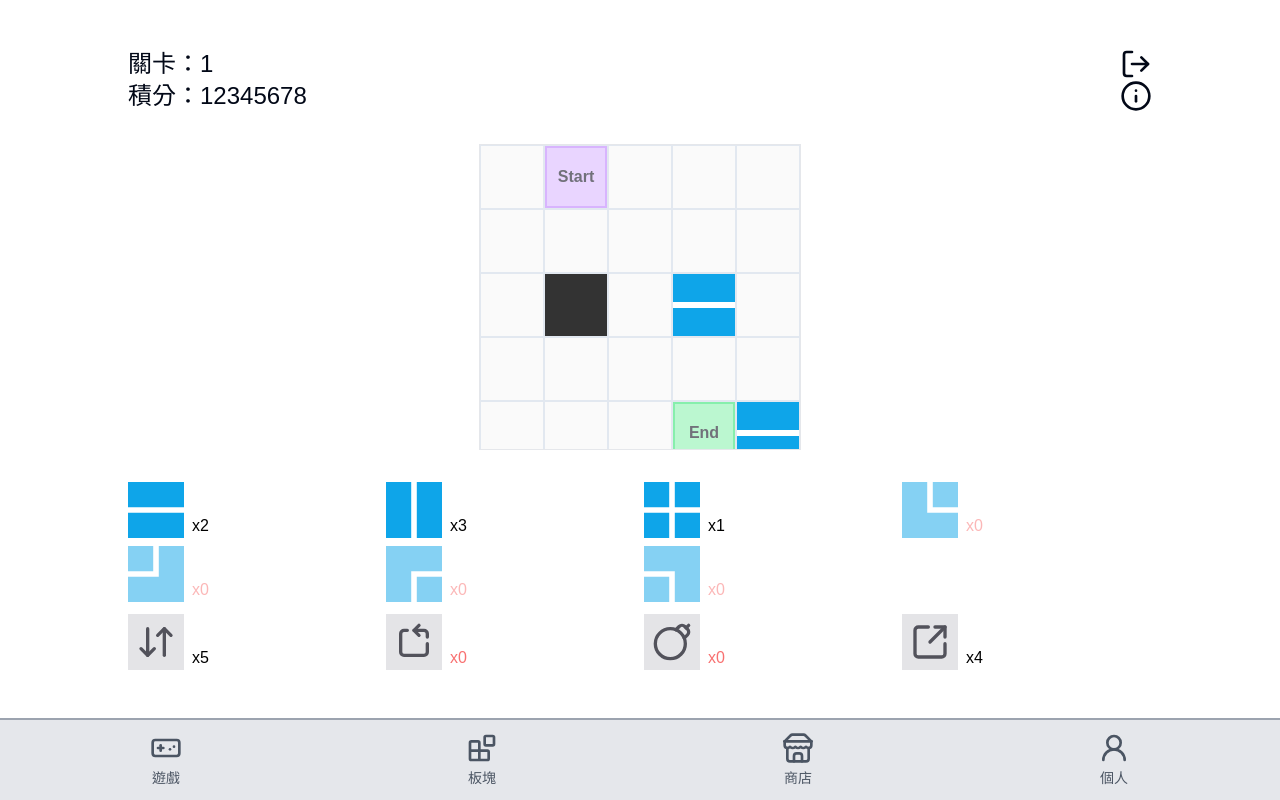
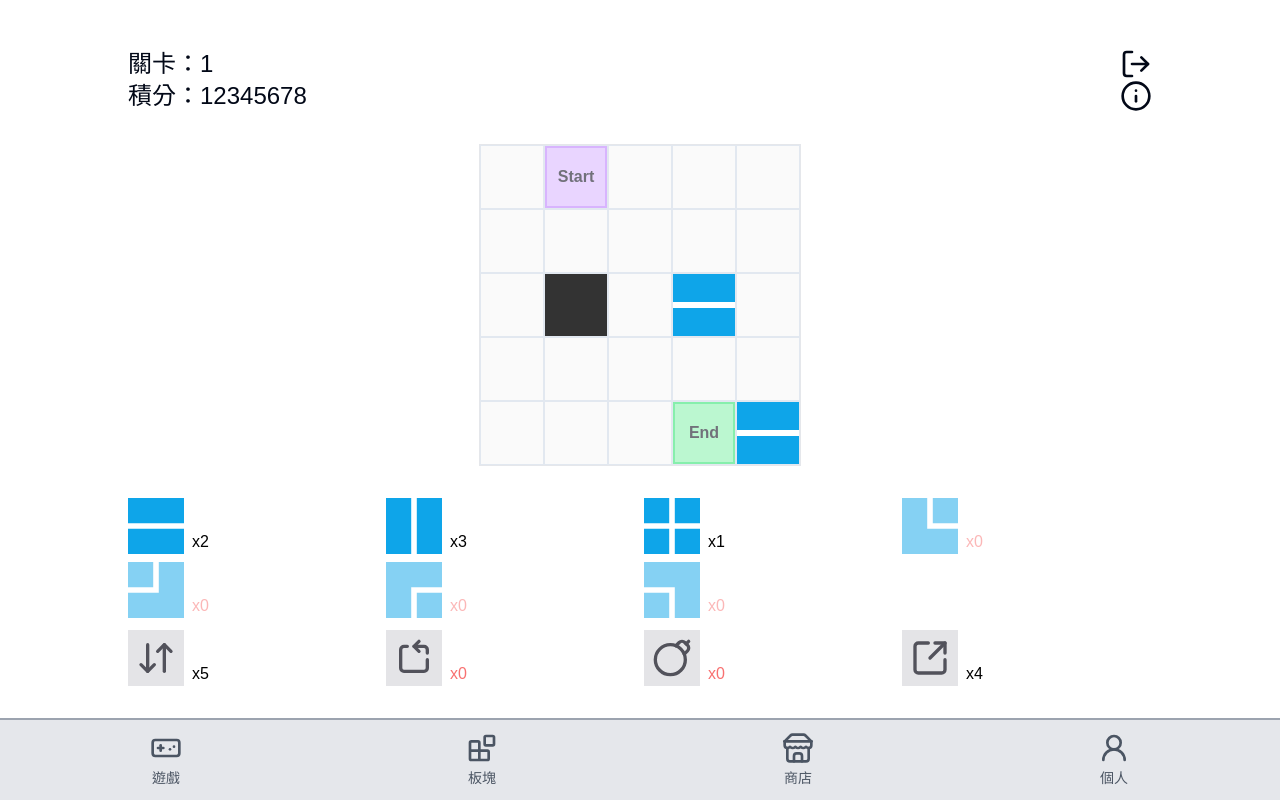
Before and after one commit to sitcon-tw/2025-game, a Next.js app: page /game in a window 1280 px wide. Built offline with nearby package versions, Linux system fonts and the light colour scheme.

Commit message:
fix: fix min height

```diff
--- a/src/app/(screens)/game/page.tsx
+++ b/src/app/(screens)/game/page.tsx
@@ -842,7 +842,7 @@ export default function GamePage() {
 
           {/* grid part */}
           <div
-            className={`inline-block h-[322px] w-[322px] overflow-auto border border-gray-200 ${IsZoomedIn ? "overflow-auto" : ""}`}
+            className={`inline-block min-h-[322px] w-[322px] overflow-auto border border-gray-200 ${IsZoomedIn ? "overflow-auto" : ""}`}
           >
             <div className="w-fit">
               {GameGrid.map((row, rowIndex) => (
```
